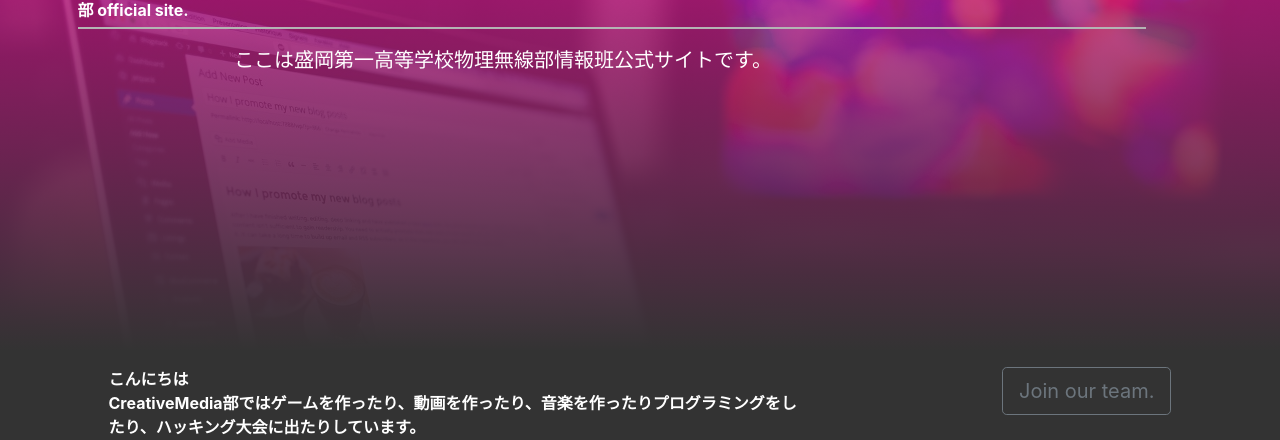
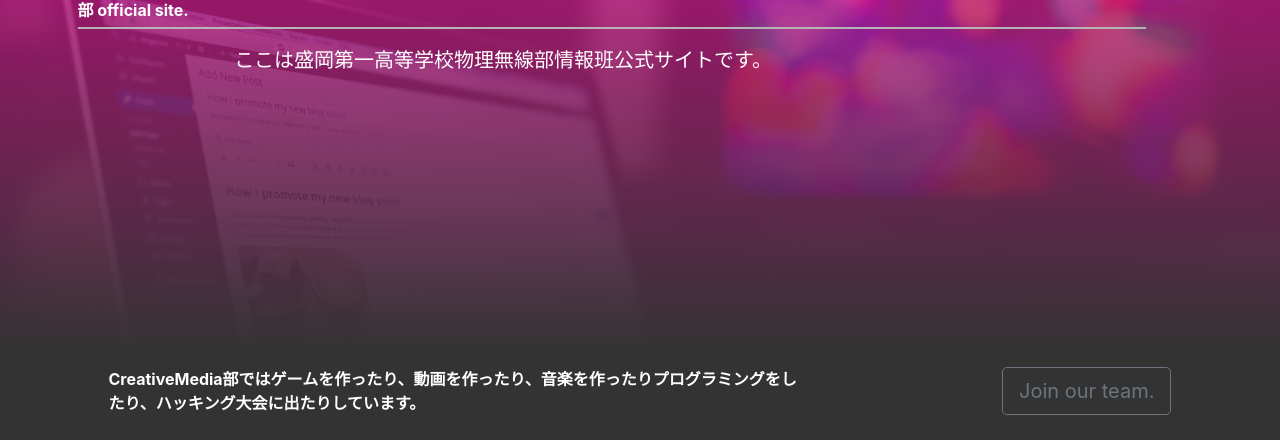
Before and after one commit to Mori1CreativeMedia/Mori1CreativeMedia.github.io, a plain HTML site: page index.html in a window 1280 px wide. Shown: the part 199-639 px from the top of the page. Drawn offline with nearby package versions, Linux system fonts and the light colour scheme.

Commit message:
delete Konninitiwa

```diff
--- a/index.html
+++ b/index.html
@@ -64,7 +64,7 @@
         <div class="row jambotron">
             <div class="col-xs-12 col-sm-12 col-md-12 col-lg-8 col-xl-8">
                 <p>
-                    こんにちは<br>CreativeMedia部ではゲームを作ったり、動画を作ったり、音楽を作ったりプログラミングをしたり、ハッキング大会に出たりしています。
+                    CreativeMedia部ではゲームを作ったり、動画を作ったり、音楽を作ったりプログラミングをしたり、ハッキング大会に出たりしています。
                 </p>
             </div>
             <div class="col-xs-12 col-sm-12 col-md-12 col-lg-4 col-xl-4 text-right">
```
